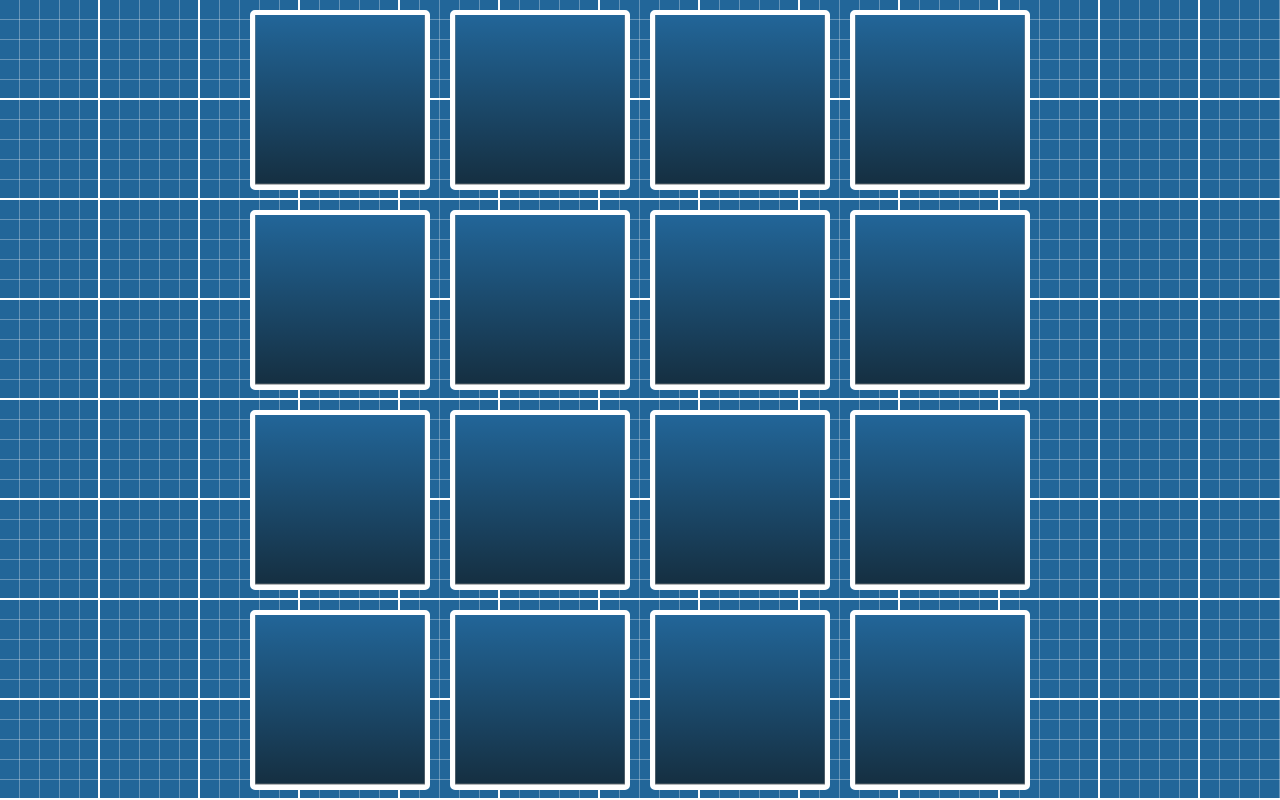
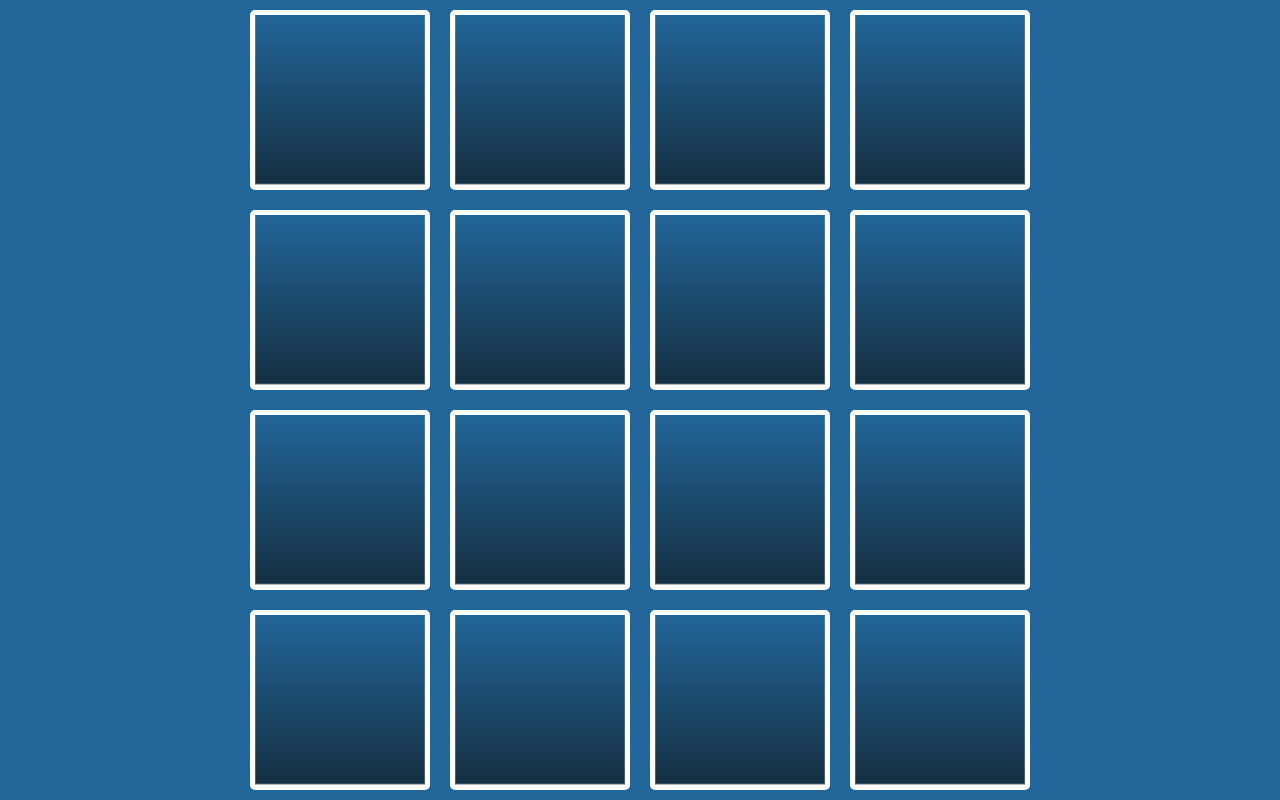
Before and after one commit to larslaade/memory, a plain HTML site: page index.html in a window 1280 px wide. Drawn offline with Linux system fonts and the light colour scheme.

Commit message:
simple blue background

```diff
--- a/css/style.css
+++ b/css/style.css
@@ -19,19 +19,7 @@ body, html {
 body {
 	font-family: Helvitca, Arial, sans-serif;
 	font-size: 100%;
-	/*background: #2b1b30 url(../img/bg_2.png) repeat scroll 0 0;*/
-	/*background-color: gray;
-	background-image: -webkit-linear-gradient(90deg, transparent 50%, rgba(255,255,255,.5) 50%);
-	background-image: -moz-linear-gradient(90deg, transparent 50%, rgba(255,255,255,.5) 50%);
-	background-image: linear-gradient(90deg, transparent 50%, rgba(255,255,255,.5) 50%);
-	background-size: 50px 50px;*/
-	background-color:#269;
-	background-image: linear-gradient(white 2px, transparent 2px),
-	linear-gradient(90deg, white 2px, transparent 2px),
-	linear-gradient(rgba(255,255,255,.3) 1px, transparent 1px),
-	linear-gradient(90deg, rgba(255,255,255,.3) 1px, transparent 1px);
-	background-size:100px 100px, 100px 100px, 20px 20px, 20px 20px;
-	background-position:-2px -2px, -2px -2px, -1px -1px, -1px -1px
+	background: #269;
 }
 
 .page {
```
